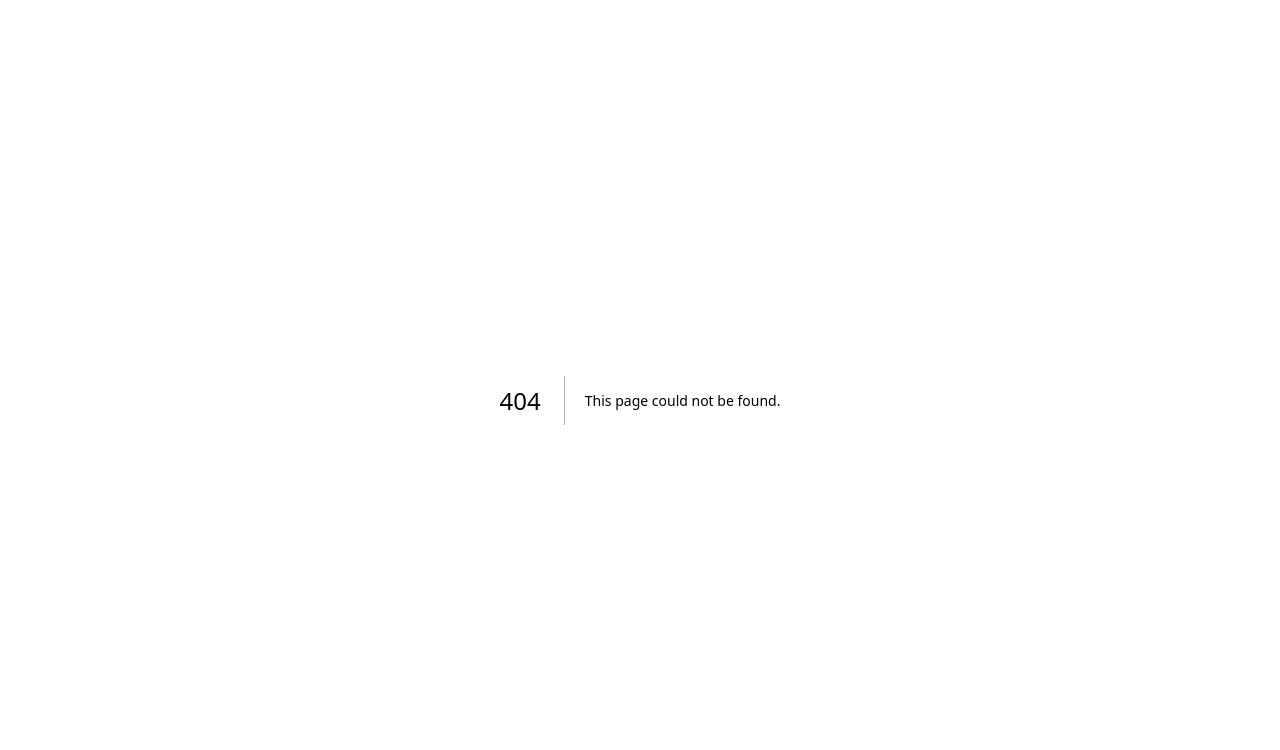
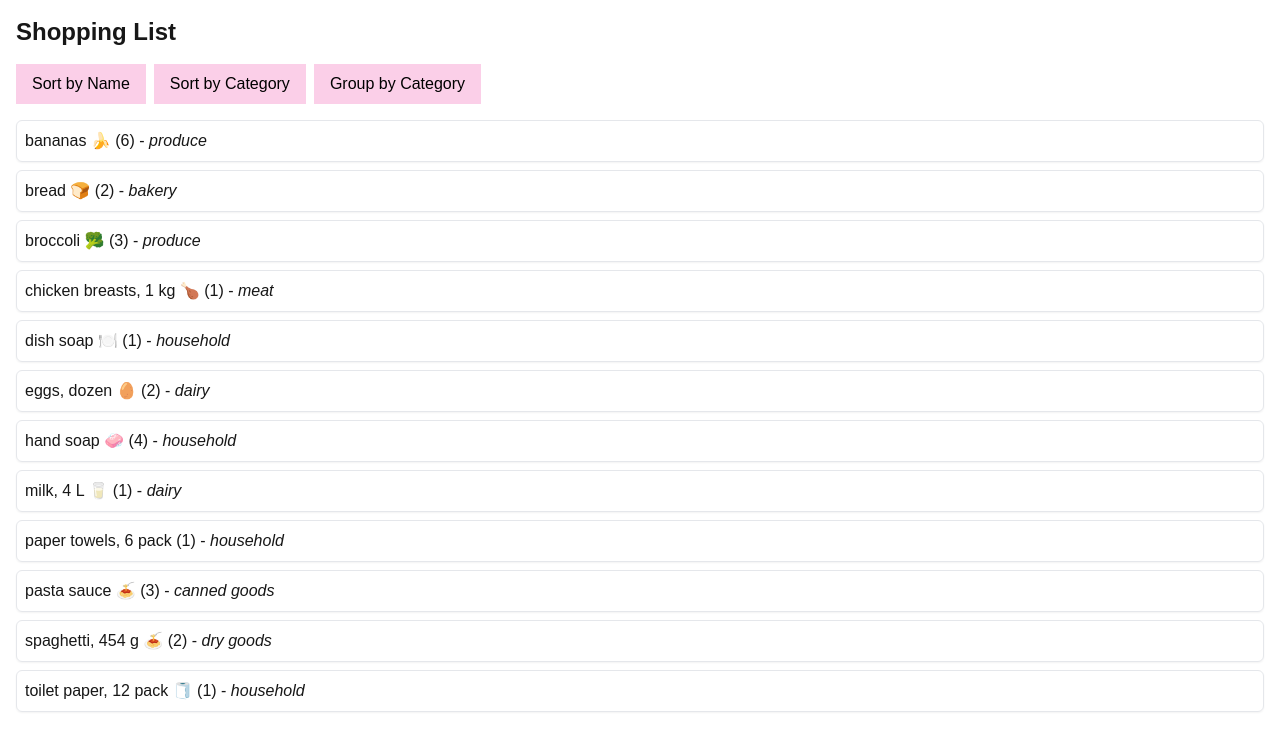
Before and after one commit to jasmit428/cprg306-assignments, a Next.js app: page /week-6 in a window 1280 px wide. Before the commit this address had no page. Shown: the top 750 px of the page. Built offline with nearby package versions, Linux system fonts and the light colour scheme.

Commit message:
Added week-6 folder

```diff
--- a/app/page.js
+++ b/app/page.js
@@ -20,6 +20,9 @@ export default function Home() {
         <Link href="/week-5" className="hover:text-green-400">
           Week 5 Assignment
         </Link>
+        <Link href="/week-6" className="hover:text-green-400">
+          Week 6 Assignment
+        </Link>
       </div>
     </div>
   );
--- /dev/null
+++ b/app/week-6/item-list.js
@@ -0,0 +1,73 @@
+"use client";
+import { useState } from "react";
+import Item from "./item";
+import items from "./items.json";
+
+export default function ItemList() {
+  const [sortBy, setSortBy] = useState("name");
+
+  // Sorting logic
+  let sortedItems = [...items];
+  if (sortBy === "name") {
+    sortedItems.sort((a, b) => a.name.localeCompare(b.name));
+  } else if (sortBy === "category") {
+    sortedItems.sort((a, b) => a.category.localeCompare(b.category));
+  } else if (sortBy === "grouped") {
+    const grouped = items.reduce((acc, item) => {
+      if (!acc[item.category]) acc[item.category] = [];
+      acc[item.category].push(item);
+      return acc;
+    }, {});
+
+    sortedItems = Object.entries(grouped).map(([category, items]) => ({
+      category,
+      items: items.sort((a, b) => a.name.localeCompare(b.name)),
+    }));
+  }
+
+  return (
+    <div>
+      <div className="mb-4">
+        <button
+          className={`px-4 py-2 mr-2 text-black bg-pink-200 hover:bg-pink-300`}
+          onClick={() => setSortBy("name")}
+        >
+          Sort by Name
+        </button>
+        <button
+          className={`px-4 py-2 mr-2 text-black bg-pink-200 hover:bg-pink-300`}
+          onClick={() => setSortBy("category")}
+        >
+          Sort by Category
+        </button>
+        <button
+          className={`px-4 py-2 text-black bg-pink-200 hover:bg-pink-300`}
+          onClick={() => setSortBy("grouped")}
+        >
+          Group by Category
+        </button>
+      </div>
+
+      {sortBy === "grouped" ? (
+        <div>
+          {sortedItems.map(({ category, items }) => (
+            <div key={category} className="mb-4">
+              <h2 className="text-xl font-bold capitalize">{category}</h2>
+              <ul className="space-y-1">
+                {items.map((item) => (
+                  <Item key={item.id} {...item} />
+                ))}
+              </ul>
+            </div>
+          ))}
+        </div>
+      ) : (
+        <ul className="space-y-2">
+          {sortedItems.map((item) => (
+            <Item key={item.id} {...item} />
+          ))}
+        </ul>
+      )}
+    </div>
+  );
+}
--- /dev/null
+++ b/app/week-6/item.js
@@ -0,0 +1,7 @@
+export default function Item({ name, quantity, category }) {
+    return (
+      <li className="border p-2 rounded-md shadow-sm">
+        {name} ({quantity}) - <span className="italic">{category}</span>
+      </li>
+    );
+  }
--- /dev/null
+++ b/app/week-6/items.json
@@ -0,0 +1,74 @@
+[
+    {
+      "id": "1h2GJKH12gkHG31h1H",
+      "name": "milk, 4 L 🥛",
+      "quantity": 1,
+      "category": "dairy"
+    },
+    {
+      "id": "2KJH3k2j3H1k2J3K1H",
+      "name": "bread 🍞",
+      "quantity": 2,
+      "category": "bakery"
+    },
+    {
+      "id": "3h2KJH3k2j3H1k2J3",
+      "name": "eggs, dozen 🥚",
+      "quantity": 2,
+      "category": "dairy"
+    },
+    {
+      "id": "4k2J3K1H2GJKH12gk",
+      "name": "bananas 🍌",
+      "quantity": 6,
+      "category": "produce"
+    },
+    {
+      "id": "5H1h1H2KJH3k2j3H",
+      "name": "broccoli 🥦",
+      "quantity": 3,
+      "category": "produce"
+    },
+    {
+      "id": "6H1k2J3K1H2GJKH1",
+      "name": "chicken breasts, 1 kg 🍗",
+      "quantity": 1,
+      "category": "meat"
+    },
+    {
+      "id": "7gkHG31h1H2KJH3k",
+      "name": "pasta sauce 🍝",
+      "quantity": 3,
+      "category": "canned goods"
+    },
+    {
+      "id": "8j3H1k2J3K1H2GJK",
+      "name": "spaghetti, 454 g 🍝",
+      "quantity": 2,
+      "category": "dry goods"
+    },
+    {
+      "id": "9H12gkHG31h1H2KJ",
+      "name": "toilet paper, 12 pack 🧻",
+      "quantity": 1,
+      "category": "household"
+    },
+    {
+      "id": "10H3k2j3H1k2J3K1",
+      "name": "paper towels, 6 pack",
+      "quantity": 1,
+      "category": "household"
+    },
+    {
+      "id": "11k2J3K1H2GJKH12",
+      "name": "dish soap 🍽️",
+      "quantity": 1,
+      "category": "household"
+    },
+    {
+      "id": "12GJKH12gkHG31h1",
+      "name": "hand soap 🧼",
+      "quantity": 4,
+      "category": "household"
+    }
+  ]
--- /dev/null
+++ b/app/week-6/page.js
@@ -0,0 +1,10 @@
+import ItemList from "./item-list";
+
+export default function Page() {
+  return (
+    <main className="p-4">
+      <h1 className="text-2xl font-bold mb-4">Shopping List</h1>
+      <ItemList />
+    </main>
+  );
+}
```
Also changed, not shown: 1 other file (tests, documents, lock files or other folders).
